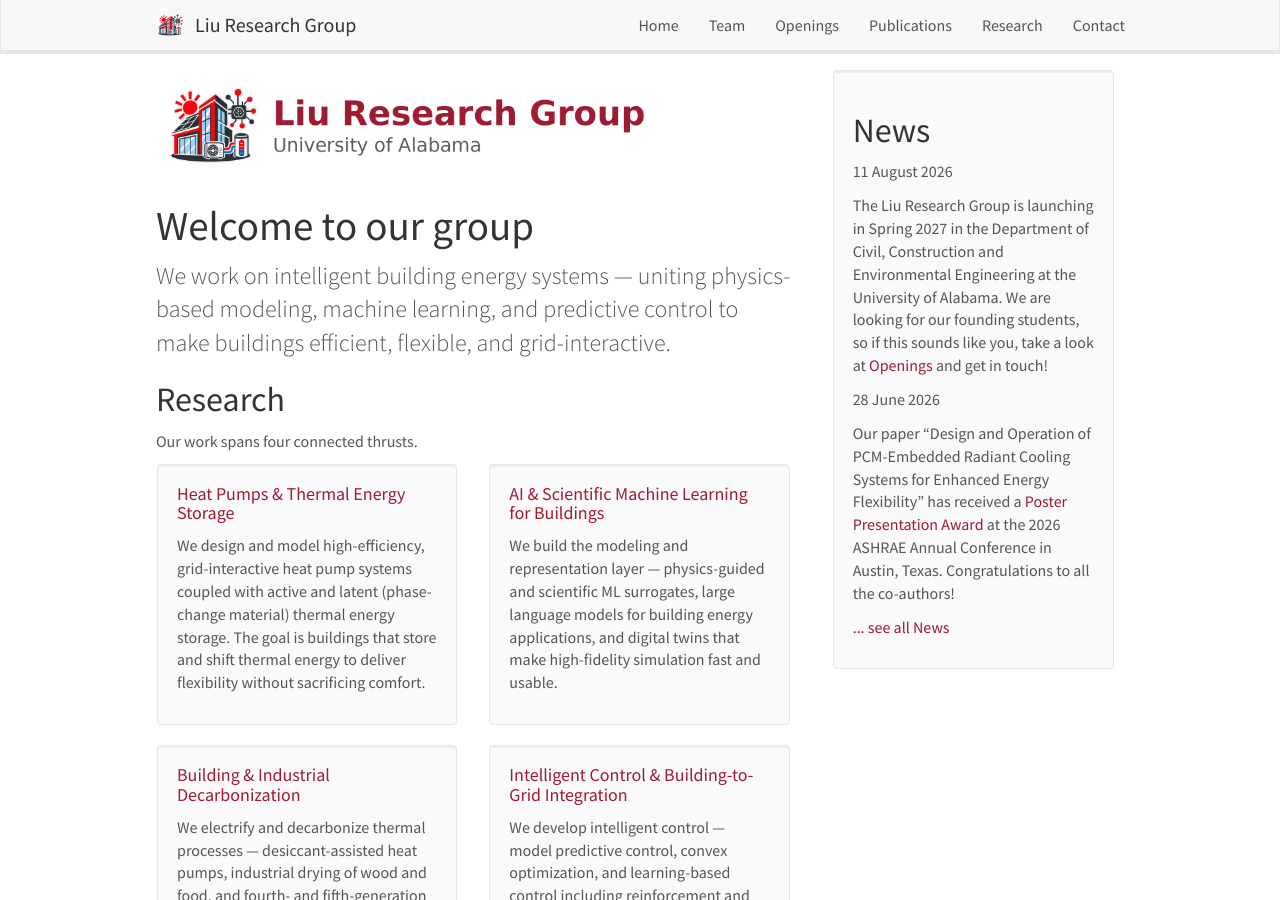
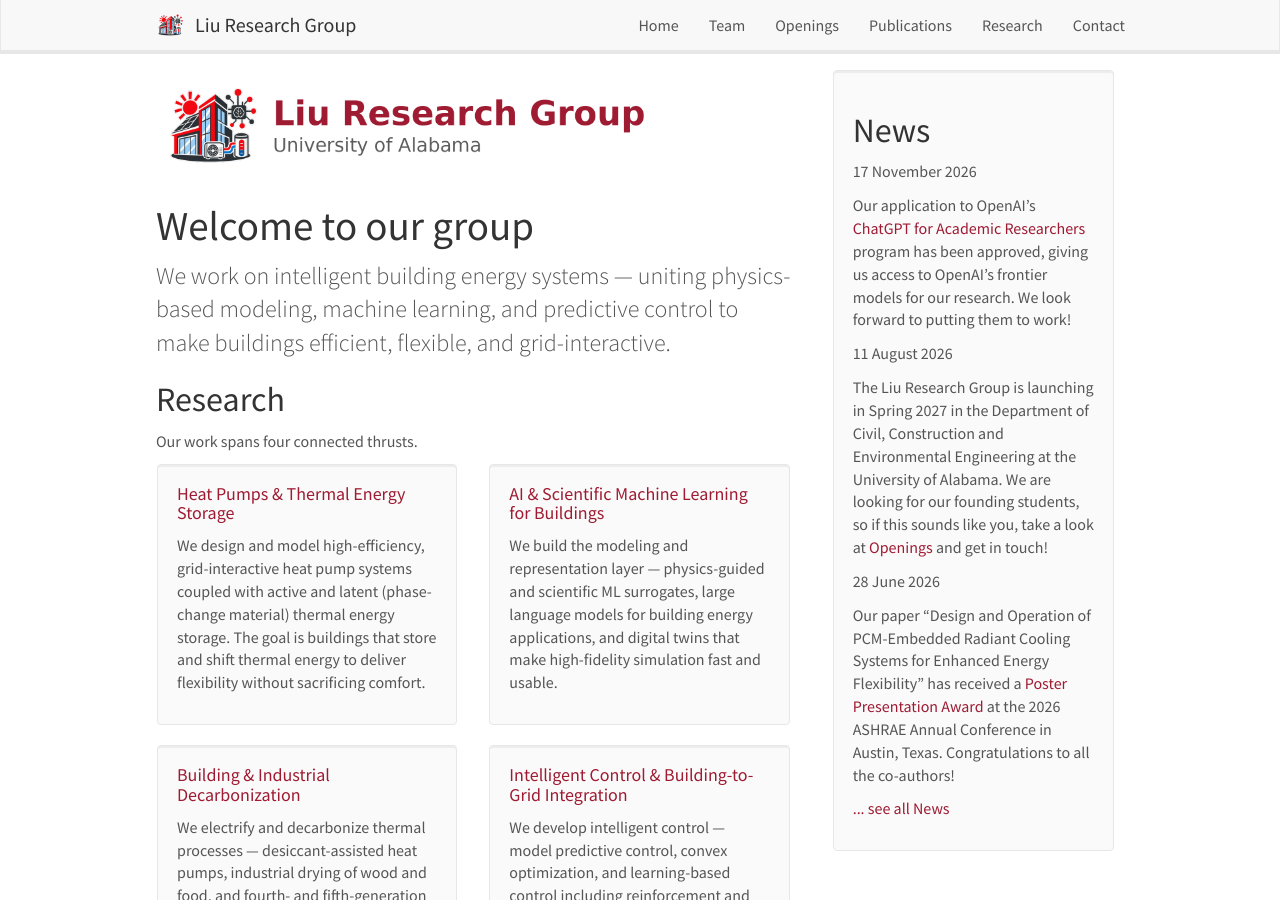
Before and after one commit to liu-research-group/liu-research-group.github.io, a Jekyll site: the page built from _pages/home.md, in a window 1280 px wide and 900 px high. Built offline with Jekyll 4.4.1, drawn with Linux system fonts in a browser that asks for light colours; nearby versions of some CDN libraries.

Commit message:
content: ChatGPT for Academic Researchers news item
Announces that our application to OpenAI's ChatGPT for Academic Researchers
program was approved, linking to OpenAI's program page. Written in the group
voice used by the other items.

Program details from press coverage (12 months of access, up to five seats)
are left out because they were not confirmed against the approval itself.

Co-Authored-By: Claude Opus 5.5 <noreply@anthropic.com>

```diff
--- a/_data/news.yml
+++ b/_data/news.yml
@@ -1,5 +1,8 @@
 # Dates are ISO (YYYY-MM-DD) so the templates can sort them. They are rendered
 # as e.g. "11 August 2026". Order here does not matter -- newest is shown first.
+
+- date: 2026-11-17
+  headline: "Our application to OpenAI's [ChatGPT for Academic Researchers](https://openai.com/index/chatgpt-for-academic-researchers/) program has been approved, giving us access to OpenAI's frontier models for our research. We look forward to putting them to work!"
 
 - date: 2026-08-11
   headline: "The Liu Research Group is launching in Spring 2027 in the Department of Civil, Construction and Environmental Engineering at the University of Alabama. We are looking for our founding students, so if this sounds like you, take a look at [Openings](/openings) and get in touch!"
```
